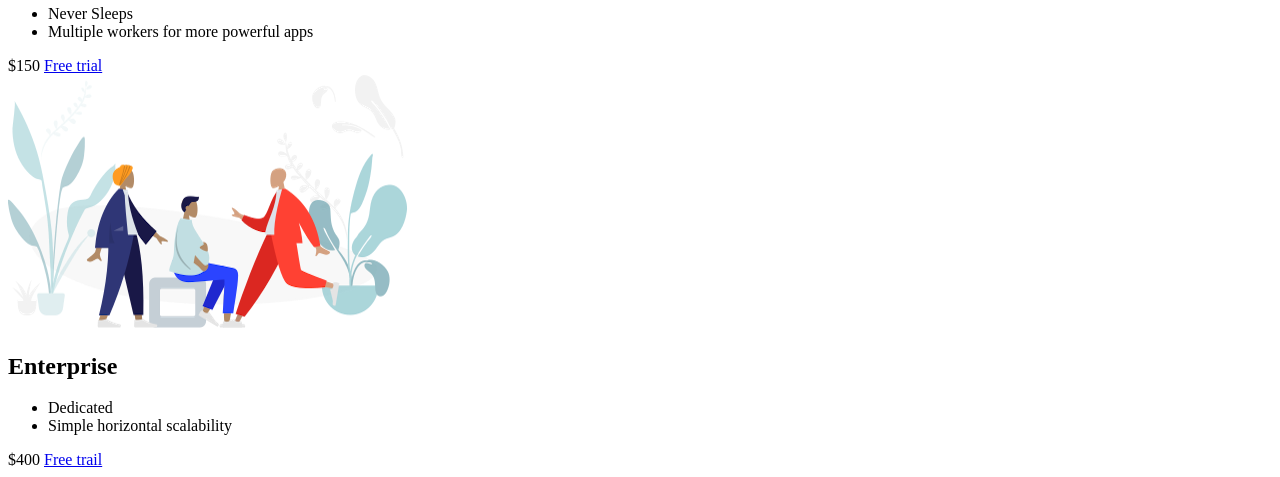
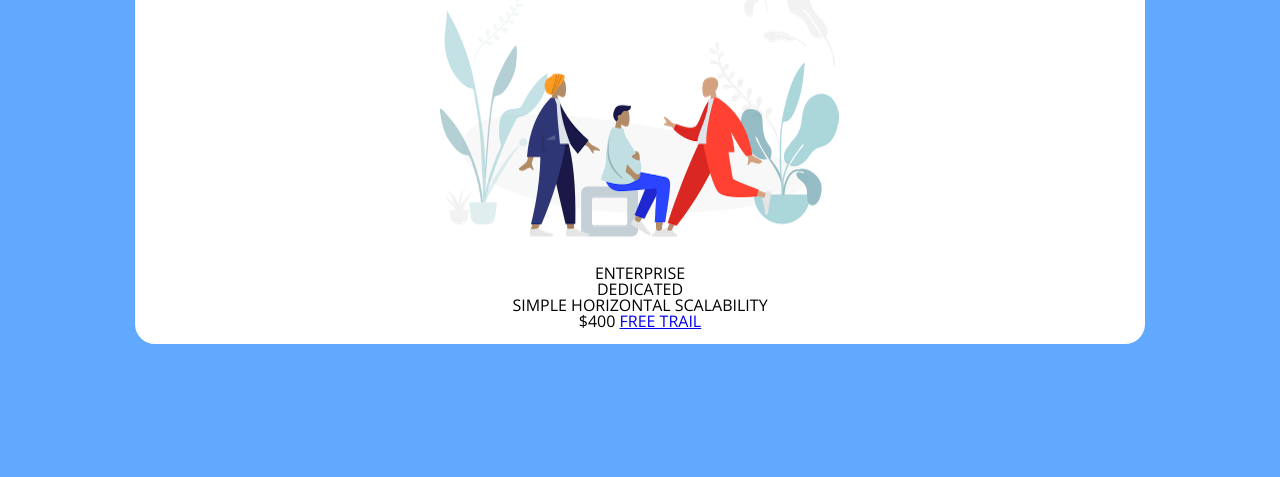
Before and after one commit to ryanmello/pricing-panel, a plain HTML site: page index.html in a window 1280 px wide. Shown: the part 723-1200 px from the top of the page. After the commit the page ends 1067 px from the top, so only its background shows below. Drawn offline with nearby package versions, Linux system fonts and the light colour scheme.

Commit message:
image centering

```diff
--- a/index.html
+++ b/index.html
@@ -5,12 +5,13 @@
     <meta http-equiv="X-UA-Compatible" content="IE=edge">
     <meta name="viewport" content="width=device-width, initial-scale=1.0">
     <title>Price Panel</title>
+    <link rel="stylesheet" href="https://fonts.googleapis.com/css?family=Open+Sans:400,600,700">
     <link rel="stylesheet" href="style.css">
 </head>
 <body>
-    <div class="panel pricing table">
+    <div class="panel pricing-table">
         <div class="pricing-plan">
-            <img src="img/icon1.png" alt="pricing-img">
+            <img src="img/icon1.png" alt="pricing-img" class="pricing-img">
             <h2 class="pricing-header">Personal</h2>
             <ul class="pricing-features">
                 <li class="pricing-features-item">Custom Domains</li>
@@ -20,7 +21,7 @@
             <a href="#" class="pricing-button">Sign Up</a>
         </div>
         <div class="pricing-plan">
-            <img src="img/icon2.png" alt="pricing-img">
+            <img src="img/icon2.png" alt="pricing-img" class="pricing-img">
             <h2 class="pricing-header">Small Team</h2>
             <ul class="pricing-features">
                 <li class="pricing-features-item">Never Sleeps</li>
@@ -30,7 +31,7 @@
             <a href="#" class="pricing-button is-featured">Free trial</a>
         </div>
         <div class="pricing-plan">
-            <img src="img/icon3.png" alt="pricing-img">
+            <img src="img/icon3.png" alt="pricing-img" class="pricing-img">
             <h2 class="pricing-header">Enterprise</h2>
             <ul class="pricing-features">
                 <li class="pricing-features-item">Dedicated</li>
--- a/style.css
+++ b/style.css
@@ -0,0 +1,91 @@
+/* http://meyerweb.com/eric/tools/css/reset/
+   v2.0 | 20110126
+   License: none (public domain)
+*/
+
+html, body, div, span, applet, object, iframe,
+h1, h2, h3, h4, h5, h6, p, blockquote, pre,
+a, abbr, acronym, address, big, cite, code,
+del, dfn, em, img, ins, kbd, q, s, samp,
+small, strike, strong, sub, sup, tt, var,
+b, u, i, center,
+dl, dt, dd, ol, ul, li,
+fieldset, form, label, legend,
+table, caption, tbody, tfoot, thead, tr, th, td,
+article, aside, canvas, details, embed,
+figure, figcaption, footer, header, hgroup,
+menu, nav, output, ruby, section, summary,
+time, mark, audio, video {
+	margin: 0;
+	padding: 0;
+	border: 0;
+	font-size: 100%;
+	font: inherit;
+	vertical-align: baseline;
+}
+/* HTML5 display-role reset for older browsers */
+article, aside, details, figcaption, figure,
+footer, header, hgroup, menu, nav, section {
+	display: block;
+}
+body {
+	line-height: 1;
+}
+ol, ul {
+	list-style: none;
+}
+blockquote, q {
+	quotes: none;
+}
+blockquote:before, blockquote:after,
+q:before, q:after {
+	content: '';
+	content: none;
+}
+table {
+	border-collapse: collapse;
+	border-spacing: 0;
+}
+
+/*
+
+Body
+
+*/
+
+html{
+    box-sizing: border-box;
+    font-family: 'Open Sans', sans-serif;
+}
+
+body{
+    background-color: #60a9ff;
+    display: flex;
+    justify-content: center;
+    align-items: center;
+    min-height: 100vh;
+}
+
+.panel{
+    background-color: white;
+    border-radius: 20px;
+    padding: 15px 25px;
+    width: 100%;
+    max-width: 960px;
+    display: flex;
+    flex-direction: column;
+    text-align: center;
+    text-transform: uppercase;
+}
+
+.pricing-plan{
+    border-bottom: 1px solid #e1f1ff;
+}
+.pricing-plan:last-child{
+    border-bottom: none;
+}
+
+.pricing-img{
+    margin-bottom: 25px;
+    max-width: 100%;
+}
```
